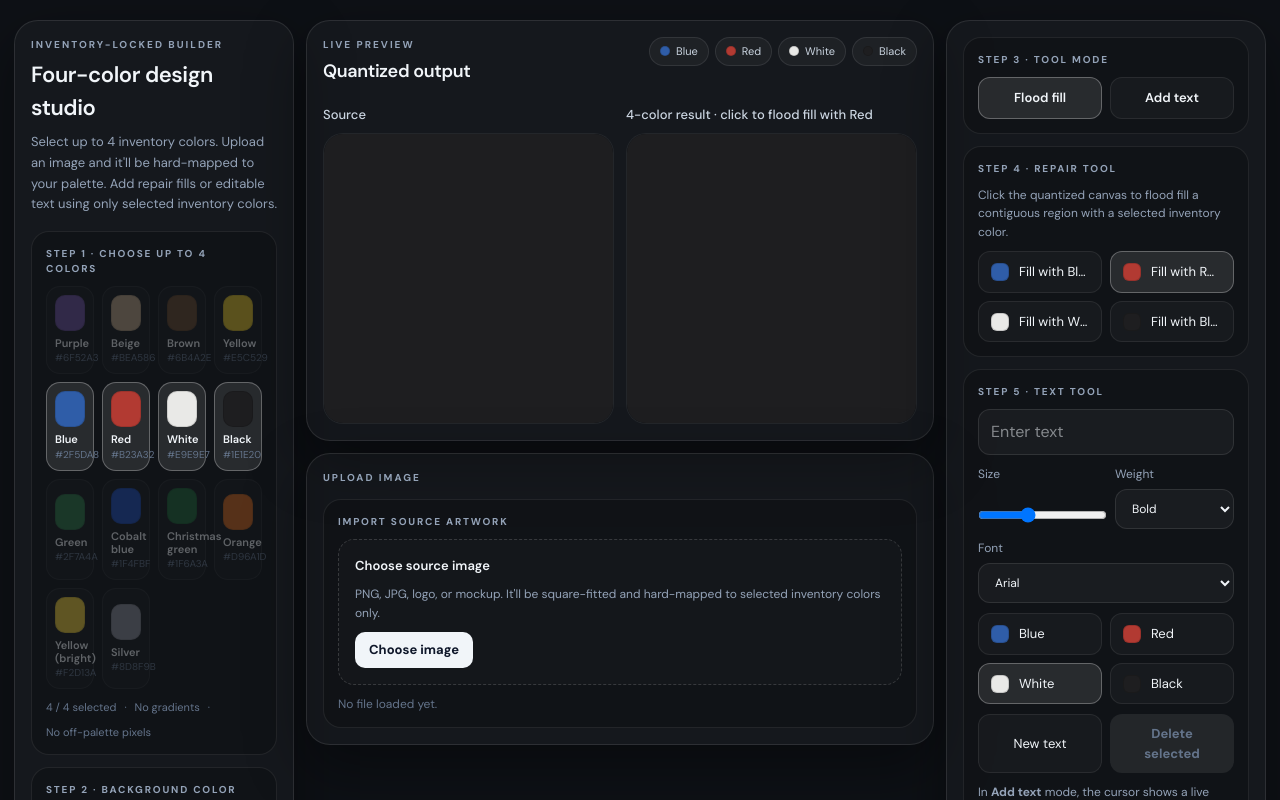
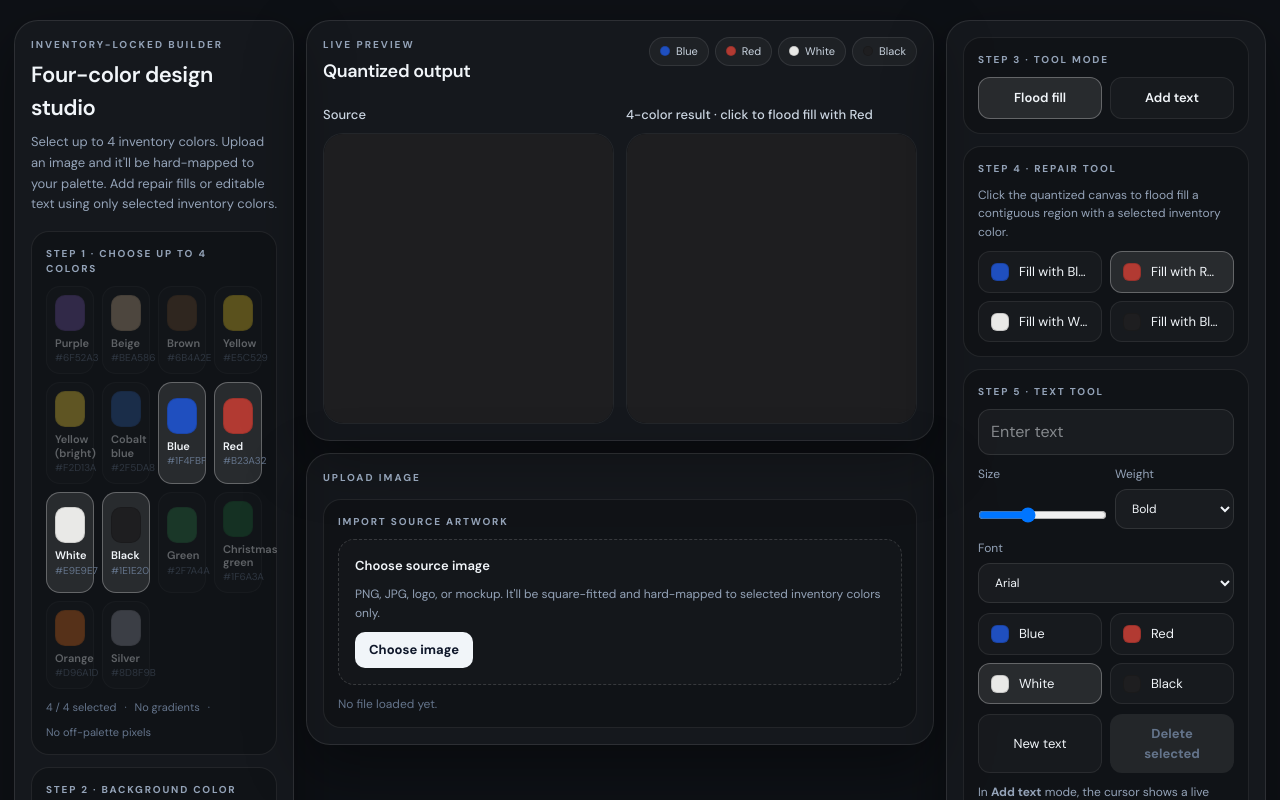
Before and after one commit to BobBjorklund/3dpressusa, a Next.js app in the folder four-color-studio/: page / in a window 1280 px wide. Shown: the top 800 px of the page. Built offline with nearby package versions, Linux system fonts and the light colour scheme.

Commit message:
Update color definitions in FourColorDesignStudio

```diff
--- a/four-color-studio/src/components/FourColorDesignStudio.tsx
+++ b/four-color-studio/src/components/FourColorDesignStudio.tsx
@@ -31,16 +31,18 @@ const INVENTORY_COLORS: InventoryColor[] = [
   { id: "elegoo-beige", name: "Beige", hex: "#BEA586" },
   { id: "elegoo-brown", name: "Brown", hex: "#6B4A2E" },
   { id: "elegoo-yellow", name: "Yellow", hex: "#E5C529" },
-  { id: "elegoo-blue", name: "Blue", hex: "#2F5DA8" },
+  { id: "ujoybio-yellow", name: "Yellow (bright)", hex: "#F2D13A" },
+  { id: "ujoybio-cobalt-blue", name: "Cobalt blue", hex: "#2F5DA8" },
+  { id: "elegoo-blue", name: "Blue", hex: "#1F4FBF" },
   { id: "elegoo-red", name: "Red", hex: "#B23A32" },
   { id: "elegoo-white", name: "White", hex: "#E9E9E7" },
   { id: "elegoo-black", name: "Black", hex: "#1E1E20" },
   { id: "elegoo-green", name: "Green", hex: "#2F7A4A" },
+  { id: "ujoybio-christmas-green", name: "Christmas green", hex: "#1F6A3A" },
 
-  { id: "ujoybio-cobalt-blue", name: "Cobalt blue", hex: "#1F4FBF" },
-  { id: "ujoybio-christmas-green", name: "Christmas green", hex: "#1F6A3A" },
+
   { id: "ujoybio-orange", name: "Orange", hex: "#D96A1D" },
-  { id: "ujoybio-yellow", name: "Yellow (bright)", hex: "#F2D13A" },
+
 
   { id: "silver", name: "Silver", hex: "#8D8F9B" },
 ];
```
